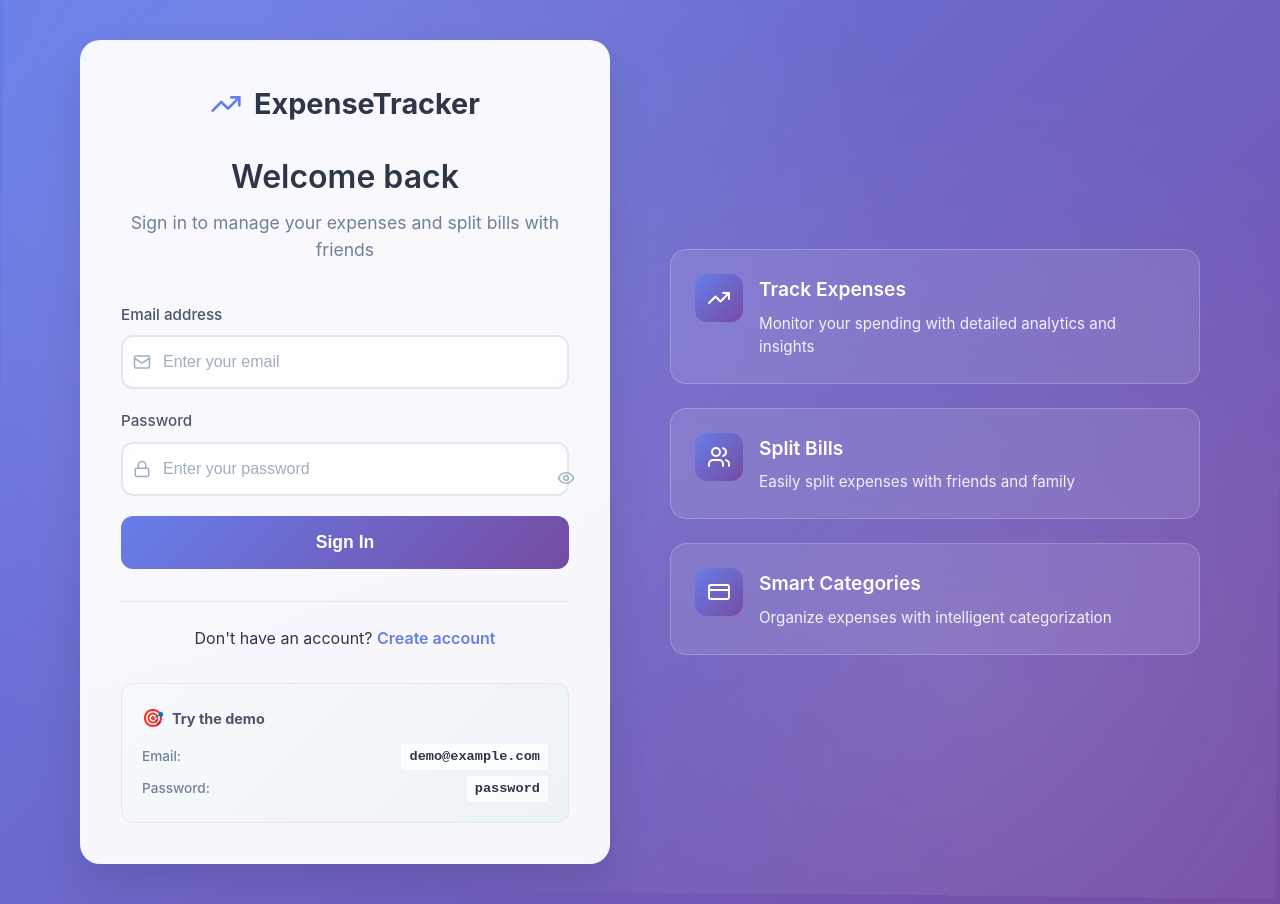
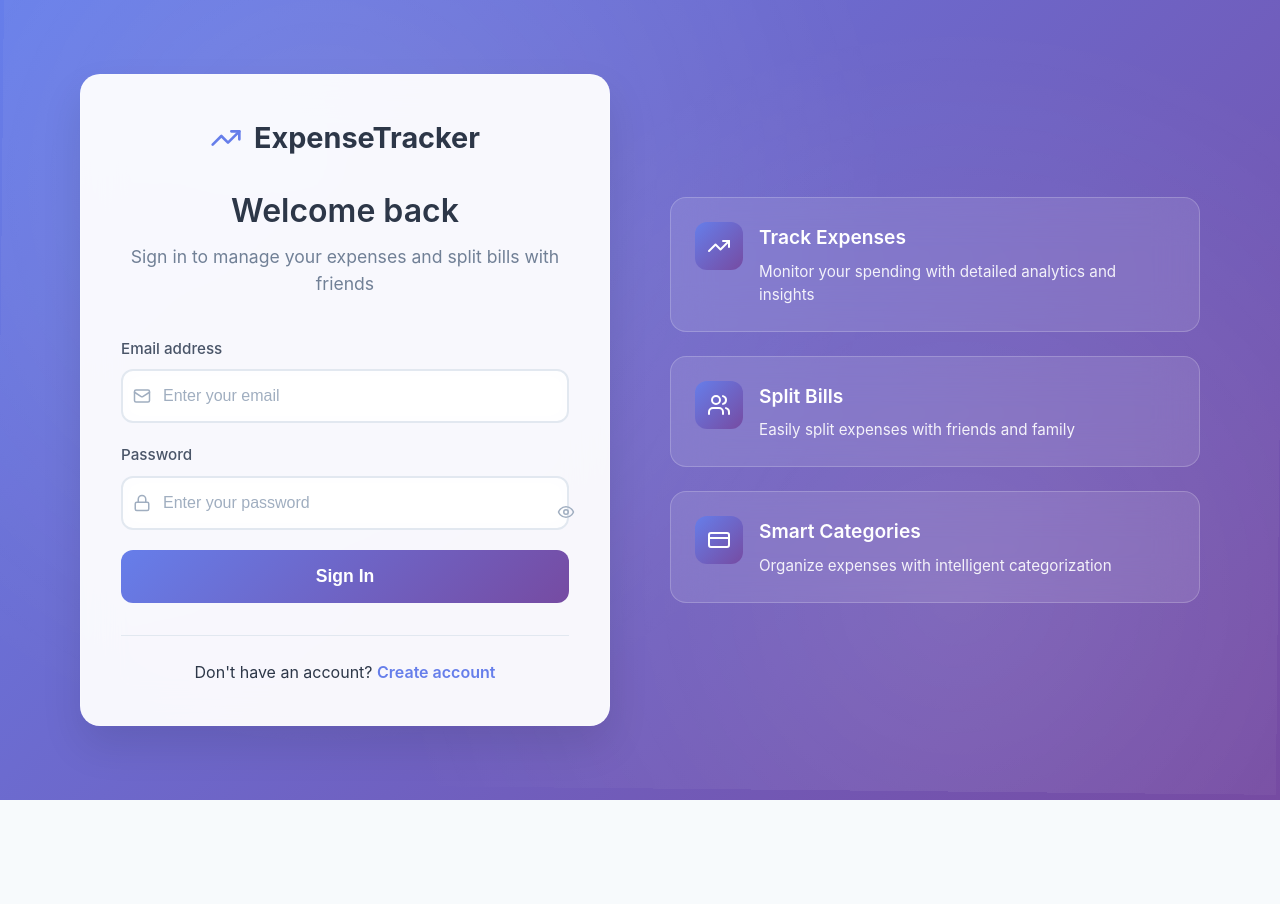
Before and after one commit to AvishManiar21/Expense_tracker, a React (Vite) app: page /login in a window 1280 px wide. After the commit the page ends 800 px from the top, so only its background shows below. Built offline with nearby package versions, Linux system fonts and the light colour scheme.

Commit message:
removed demo data

```diff
--- a/src/components/Login.jsx
+++ b/src/components/Login.jsx
@@ -133,23 +133,6 @@ function Login({ onLogin }) {
               </Link>
             </p>
           </div>
-
-          <div className="demo-credentials">
-            <div className="demo-header">
-              <span className="demo-icon">🎯</span>
-              <strong>Try the demo</strong>
-            </div>
-            <div className="demo-content">
-              <div className="demo-field">
-                <span className="demo-label">Email:</span>
-                <span className="demo-value">demo@example.com</span>
-              </div>
-              <div className="demo-field">
-                <span className="demo-label">Password:</span>
-                <span className="demo-value">password</span>
-              </div>
-            </div>
-          </div>
         </div>
 
         <div className="login-features">
```
